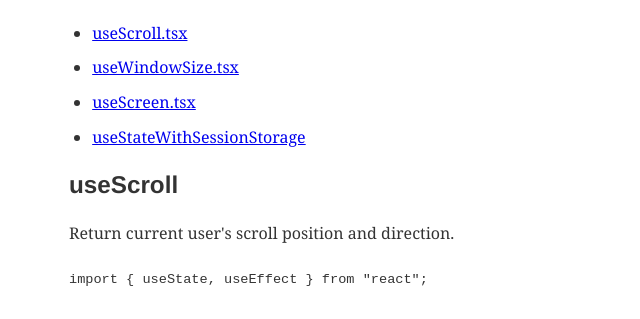
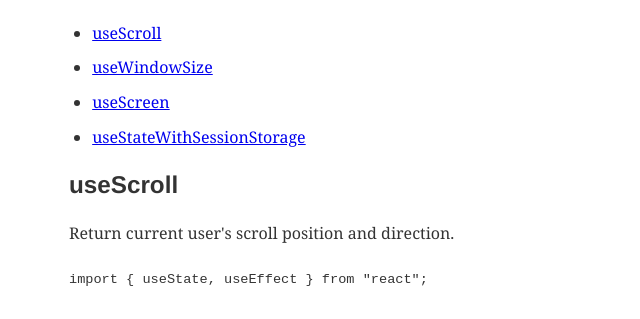
Before and after one commit to vuongvu1/today-i-learned, a Gatsby site: page /post/react-custom-hooks-for-later-use/ in a window 1280 px wide. Shown: the part 479-798 px from the top of the page, without its empty margins (310-950 px from the left). Built offline with nearby package versions, Linux system fonts and the light colour scheme; Gatsby itself is replaced by a stand-in of ours; some packages are replaced by stand-ins of ours; code samples lack their colours; what typography-theme-ocean-beach would draw is missing.

Commit message:
Update Post “react-custom-hooks-for-later-use”

```diff
--- a/content/post/react-custom-hooks-for-later-use.md
+++ b/content/post/react-custom-hooks-for-later-use.md
@@ -8,9 +8,9 @@ description: A place to keep all my custom hooks
 
 # Table
 
-* [useScroll.tsx](#useScroll)
-* [useWindowSize.tsx](#useWindowSize)
-* [useScreen.tsx](#useScreen)
+* [useScroll](#useScroll)
+* [useWindowSize](#useWindowSize)
+* [useScreen](#useScreen)
 * [useStateWithSessionStorage](#useStateWithSessionStorage)
 
 ## useScroll <a name="useScroll"></a>
```
